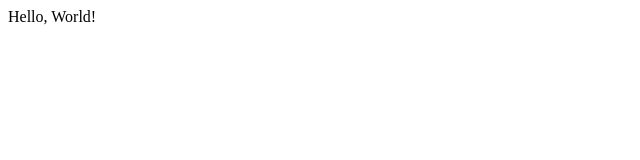
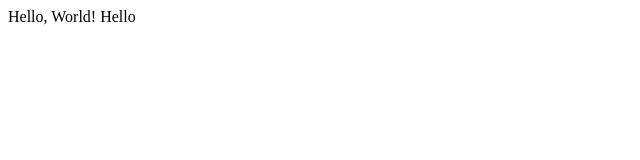
Before and after one commit to jlarios1/jlarios1.github.io, a plain HTML site: page index.html in a window 1280 px wide. Shown: the full height of the page, 0-640 px from the left. Drawn offline with Linux system fonts and the light colour scheme.

Commit message:
Hello Hello

```diff
--- a/index.html
+++ b/index.html
@@ -3,10 +3,10 @@
 <head>
 
                      <meta charset="utf-8">
-      <title>Hello, World!</title>
+      <title>Hello, World!!</title>
              </head>
 <body>
 
-                     Hello, World!
+                     Hello, World! Hello
              </body>
 </html>
```
